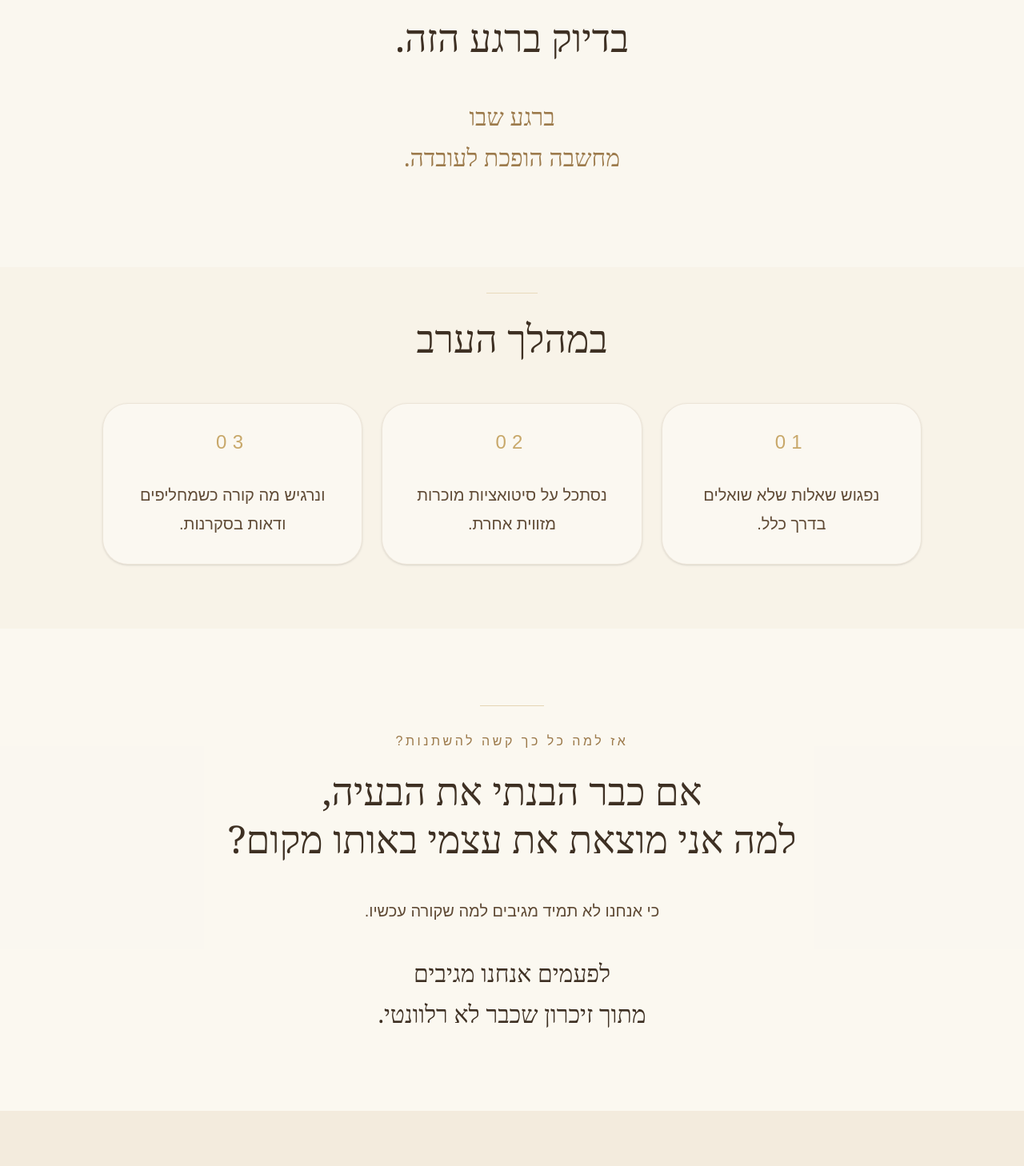
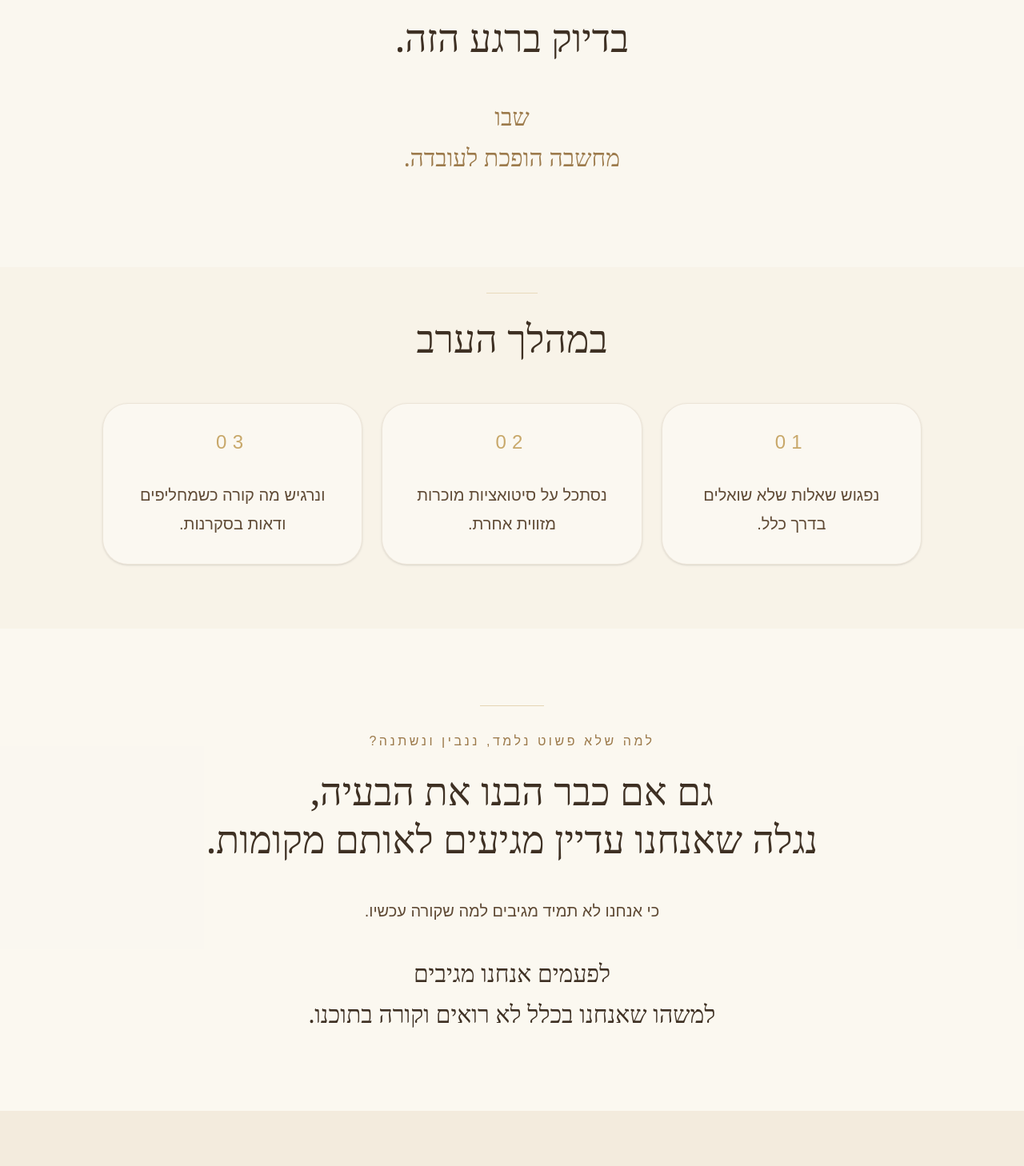
Before and after one commit to shahar27/shahar-landing, a Next.js app: page /defense-patterns-evening in a window 1280 px wide. Shown: the part 5672-7130 px from the top of the page at 80% size. Built offline with nearby package versions, Linux system fonts and the light colour scheme; grey boxes are pictures that could not be loaded.

Commit message:
Refine event page design and pricing

```diff
--- a/app/defense-patterns-evening/page.tsx
+++ b/app/defense-patterns-evening/page.tsx
@@ -221,7 +221,7 @@ export default function DefensePatternsEveningPage() {
             </p>
 
             <p className="mt-10 text-2xl md:text-3xl font-serif leading-[1.7] text-[#9C7A4B]">
-              ברגע שבו
+              שבו
               <br />
               מחשבה הופכת לעובדה.
             </p>
@@ -261,13 +261,13 @@ export default function DefensePatternsEveningPage() {
           <div className="mb-8 mx-auto h-px w-20 bg-[#C8A86A]/45" />
 
           <p className="text-[#9C7A4B] tracking-[0.22em] mb-5">
-            אז למה כל כך קשה להשתנות?
+            למה שלא פשוט נלמד, ננבין ונשתנה?
           </p>
 
           <h2 className="text-4xl md:text-5xl font-serif leading-[1.25] text-[#3E3023]">
-             אם כבר הבנתי את הבעיה,
+             גם אם כבר הבנו את הבעיה,
             <br />
-            למה אני מוצאת את עצמי באותו מקום?
+            נגלה שאנחנו עדיין מגיעים לאותם מקומות.
           </h2>
 
           <div className="mt-10 text-xl leading-10 text-[#5F4A35] space-y-6">
@@ -279,7 +279,7 @@ export default function DefensePatternsEveningPage() {
             <p className="mt-8 text-2xl md:text-3xl font-serif text-[#3E3023] leading-[1.7]">
               לפעמים אנחנו מגיבים
               <br />
-              מתוך זיכרון שכבר לא רלוונטי.
+              למשהו שאנחנו בכלל לא רואים וקורה בתוכנו.
             </p>
 
           </div>
```
